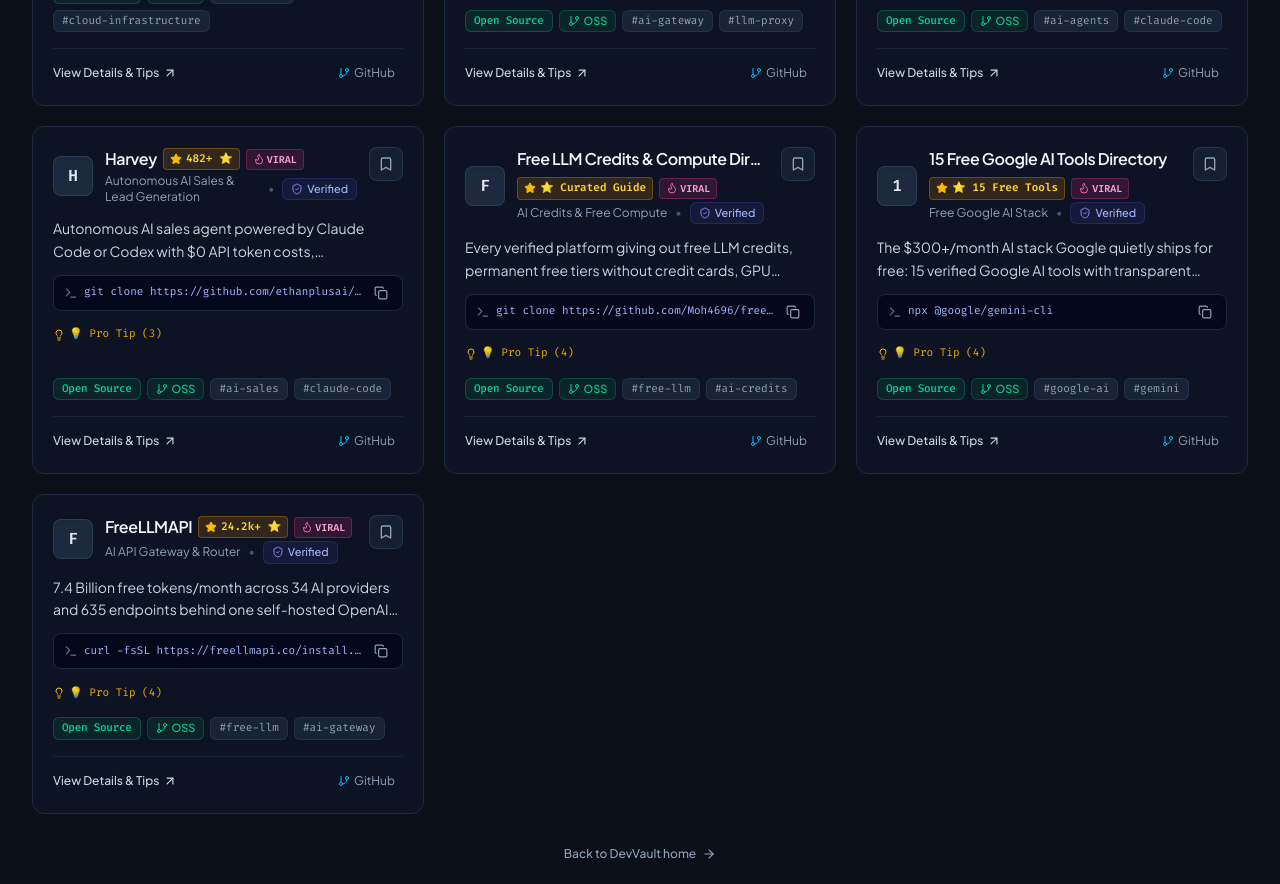
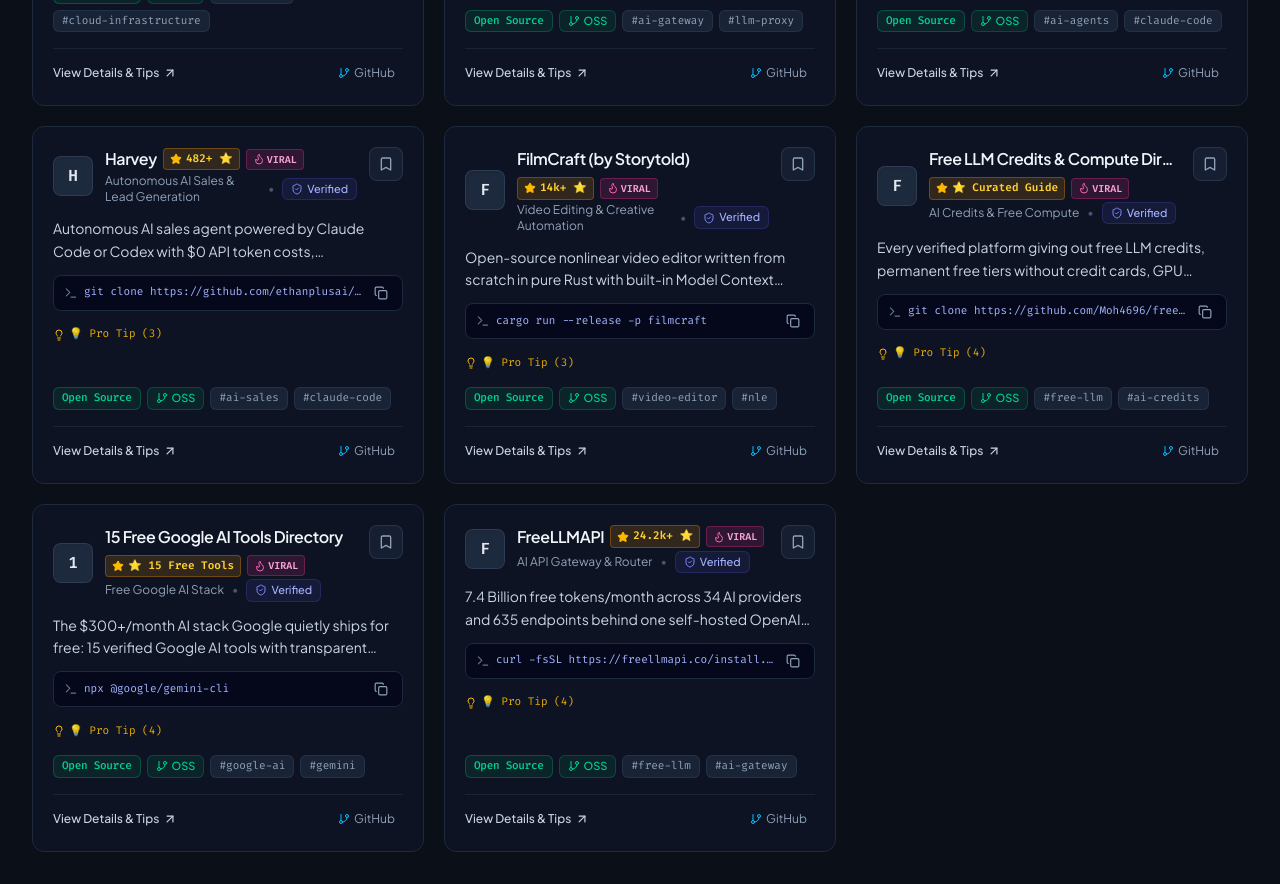
Before and after one commit to kalyan-dasari/DevVault, a React (Vite) app: page /explore in a window 1280 px wide. Shown: the part 1680-2564 px from the top of the page. Built offline with nearby package versions, Linux system fonts and the light colour scheme.

Commit message:
feat: add github-repos.ts with curated list of popular GitHub repository resources

```diff
--- a/src/data/github-repos.ts
+++ b/src/data/github-repos.ts
@@ -848,4 +848,90 @@
     whyDevelopersLoveIt:
       'Replaces expensive $500+/mo outbound sales platforms (like Apollo or Instantly) with a private, self-hosted agent powered by your flat-rate Claude subscription.',
   },
+  {
+    id: 'filmcraft',
+    slug: 'filmcraft',
+    name: 'FilmCraft (by Storytold)',
+    shortDescription:
+      'Open-source nonlinear video editor written from scratch in pure Rust with built-in Model Context Protocol (MCP) for autonomous AI video editing.',
+    longDescription: `FilmCraft is an open-source, non-linear video editor (NLE) and clean-room reimplementation of professional editing workflows (such as Adobe Premiere Pro) written completely from scratch in pure Rust. Created by the Storytold (ArtCraft) collective, FilmCraft features a multitrack timeline, source/program monitors, media bins, effects, color grading, titles, and audio mixing.
+
+Unlike traditional NLEs, FilmCraft is built with a headless-first architecture where every action is an engine command registered in a centralized dispatch table. It ships with a native Model Context Protocol (MCP) server, allowing AI agents (like Claude Code, Cursor, and Codex) to autonomously cut clips, balance audio tracks, color grade footage, and render timelines via JSON-lines or stdio. Includes zero external C/C++ codec bloat with pure Rust decoders for H.264, HEVC, ProRes, VP9, AAC, Opus, MP4, and MKV.`,
+    category: 'github',
+    subcategory: 'Video Editing & Creative Automation',
+    type: 'repo',
+    websiteUrl: 'https://github.com/storytold/filmcraft',
+    githubUrl: 'https://github.com/storytold/filmcraft',
+    documentationUrl: 'https://github.com/storytold/filmcraft#readme',
+    pricingType: 'Open Source',
+    pricingDescription:
+      '100% Free & Open Source (Dual MIT / Apache-2.0 License). Zero subscription fees or proprietary cloud dependencies.',
+    freeTier:
+      'Fully unlocked, local-first workstation. No watermarks, export limits, or account requirements.',
+    features: [
+      '100% Pure Rust Implementation: Zero C/C++ dependencies with native decoders for H.264, HEVC, ProRes, AAC, VP9, and Opus',
+      'Built-in Model Context Protocol (MCP) Server: Allows AI agents (Claude, Cursor) to control the timeline over stdio',
+      'Headless-First Engine Architecture: Every editing function is exposed as an engine command with strict parameter schemas',
+      'Professional NLE Workflow: Multitrack timeline, source & program monitors, media bins, and razor-sharp trimming tools',
+      'Exact Integer Time Math: Nanosecond-precise time logic eliminating audio/video drift across long-form projects',
+      'GPU Linear-Light Compositor: Hardware-accelerated blending, color space transforms, and real-time effects rendering',
+      'Cross-Platform Native & WebAssembly: Runs on macOS, Windows, Linux (egui), and inside web browsers via Wasm',
+      'Part of the Storytold (ArtCraft) Creative Suite: Integrates with PhotoCraft, VectorCraft, FigCraft, and EffectCraft',
+    ],
+    useCases: [
+      'Replacing Adobe Premiere Pro with a blazing-fast, crash-resilient open-source Rust video editing workstation',
+      'Building automated AI video editing pipelines where Claude or Codex autonomously trims raw footage and adds B-roll',
+      'Running headless batch video rendering, caption burning, and timeline stitching on remote Linux CI/CD servers',
+      'Editing 4K ProRes and H.264 video with zero licensing fees or subscription lock-in',
+    ],
+    tags: [
+      'video-editor',
+      'nle',
+      'rust',
+      'mcp',
+      'ai-video',
+      'premiere-alternative',
+      'model-context-protocol',
+      'artcraft',
+      'open-source',
+    ],
+    technologies: [
+      'Rust',
+      'WebAssembly',
+      'MCP (Model Context Protocol)',
+      'egui',
+      'GPU Compute',
+      'Linear Light Compositing',
+    ],
+    difficulty: 'Intermediate',
+    openSource: true,
+    apiAvailable: true,
+    selfHosted: true,
+    featured: true,
+    verified: true,
+    lastVerified: '2026-10-15',
+    verificationNotes:
+      'Verified storytold/filmcraft repository (~14k stars), dual MIT/Apache-2.0 license, pure Rust NLE architecture, and cargo CLI MCP server.',
+    sourceUrls: [
+      'https://github.com/storytold/filmcraft',
+      'https://github.com/storytold',
+    ],
+    createdAt: '2025-08-01T00:00:00Z',
+    updatedAt: '2026-10-15T00:00:00Z',
+
+    // Social & Trending specific fields
+    stars: '14k+ ⭐',
+    starsCount: 14000,
+    trendingOnSocial: true,
+    socialHighlights:
+      'Trending open-source Rust NLE reimagining video editing with pure Rust codecs, zero-drift integer time math, and native AI agent control via MCP.',
+    proTips: [
+      'Start the headless MCP server for Claude Code or Cursor by executing: `cargo run --release -p filmcraft-cli -- mcp`',
+      'Run the native desktop GUI editor with GPU acceleration via: `cargo run --release -p filmcraft`',
+      'Explore Storytold’s other open-source Rust creative tools: PhotoCraft (Photoshop alternative), FigCraft (Figma), and VectorCraft (Illustrator).',
+    ],
+    quickCommand: 'cargo run --release -p filmcraft',
+    whyDevelopersLoveIt:
+      'It combines the speed and memory safety of pure Rust with a first-class MCP server that lets AI agents cut, grade, and export video projects programmatically.',
+  },
 ];
```
